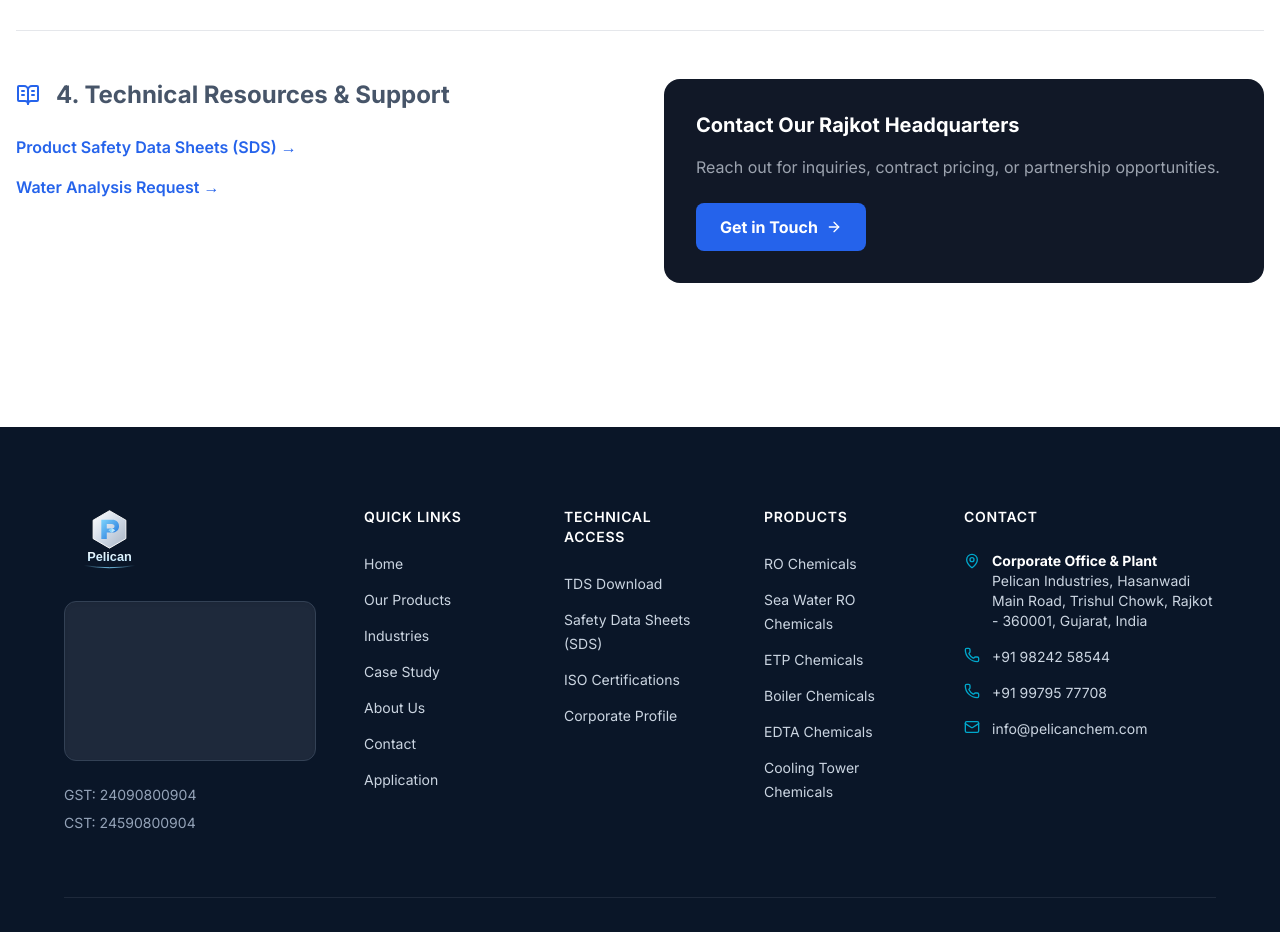
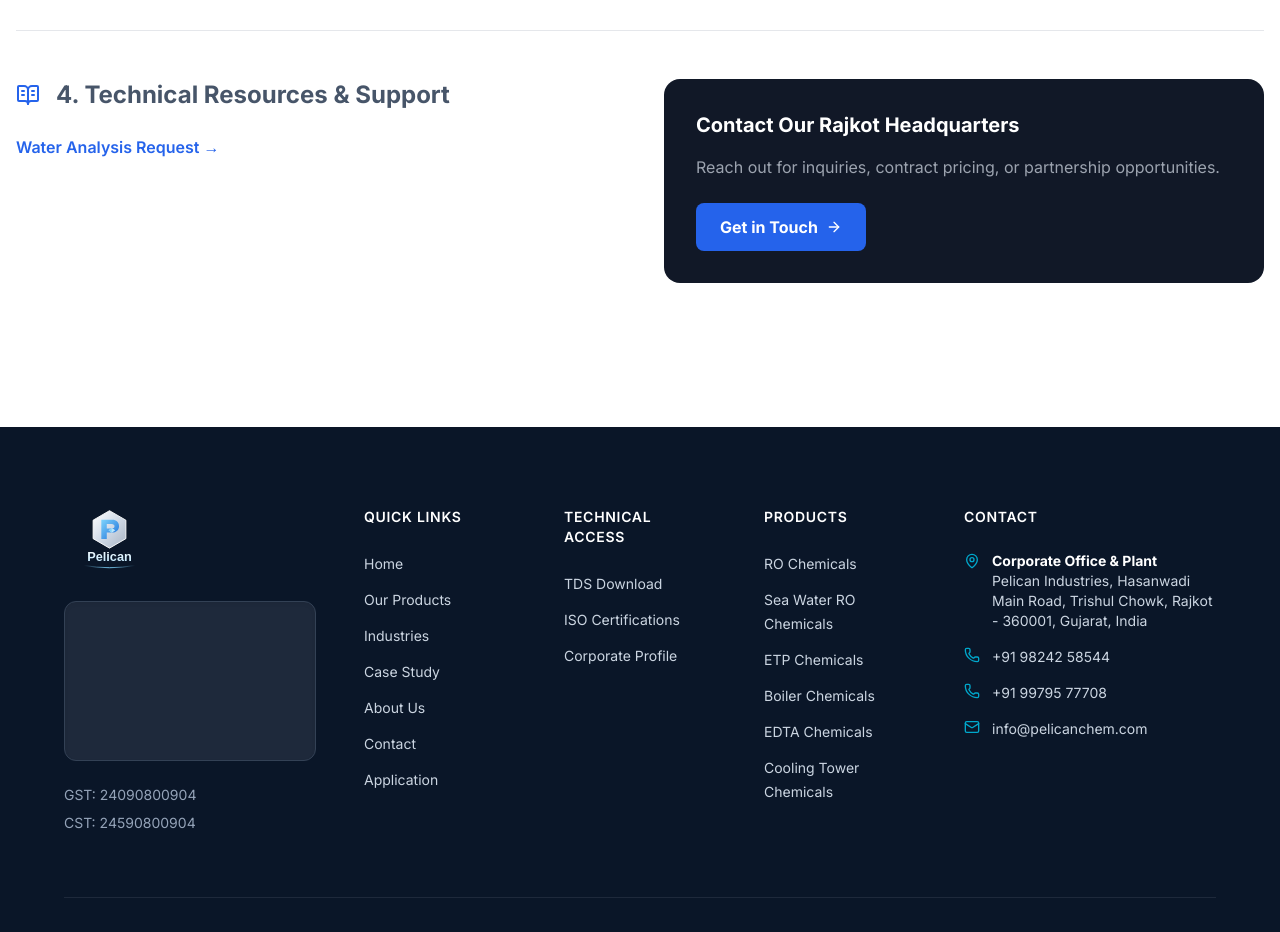
Before and after one commit to TejasMakwana29/pelican-chem-website-main, a Next.js app: page /application in a window 1280 px wide. Shown: the part 1620-2552 px from the top of the page. Built offline with nearby package versions, Linux system fonts and the light colour scheme; grey boxes are pictures that could not be loaded.

Commit message:
sds remove

```diff
--- a/src/app/application/page.tsx
+++ b/src/app/application/page.tsx
@@ -101,7 +101,7 @@
               <h2 className="text-2xl font-bold">4. Technical Resources & Support</h2>
             </div>
             <ul className="space-y-4">
-              <li><Link href="/downloads/sds" className="text-blue-600 font-semibold hover:underline">Product Safety Data Sheets (SDS) →</Link></li>
+
               <li><Link href="/water-analysis" className="text-blue-600 font-semibold hover:underline">Water Analysis Request →</Link></li>
             </ul>
           </div>
--- a/src/components/layout/Footer.tsx
+++ b/src/components/layout/Footer.tsx
@@ -70,11 +70,6 @@
                 <li>
                   <Link href="/quality" className="text-sm transition-colors hover:text-aqua">
                     TDS Download
-                  </Link>
-                </li>
-                <li>
-                  <Link href="/quality" className="text-sm transition-colors hover:text-aqua">
-                    Safety Data Sheets (SDS)
                   </Link>
                 </li>
                 <li>
```
